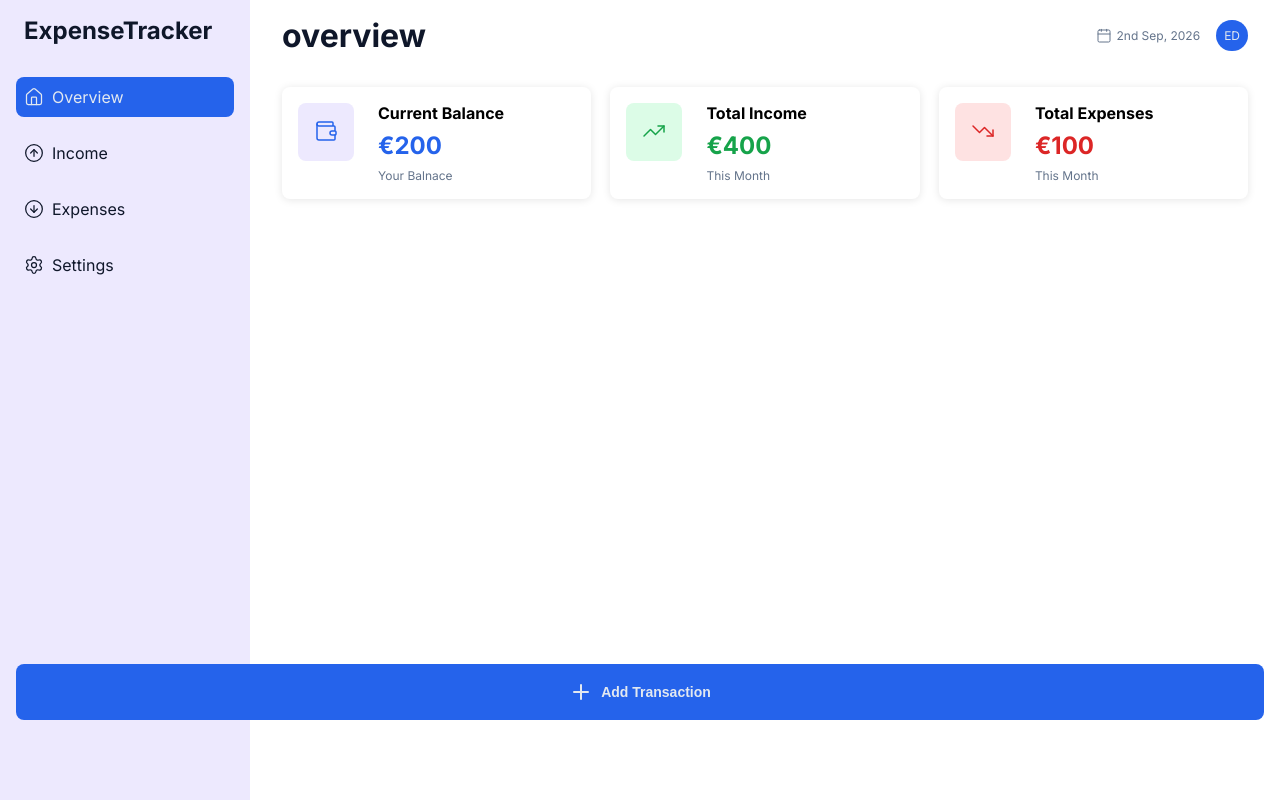
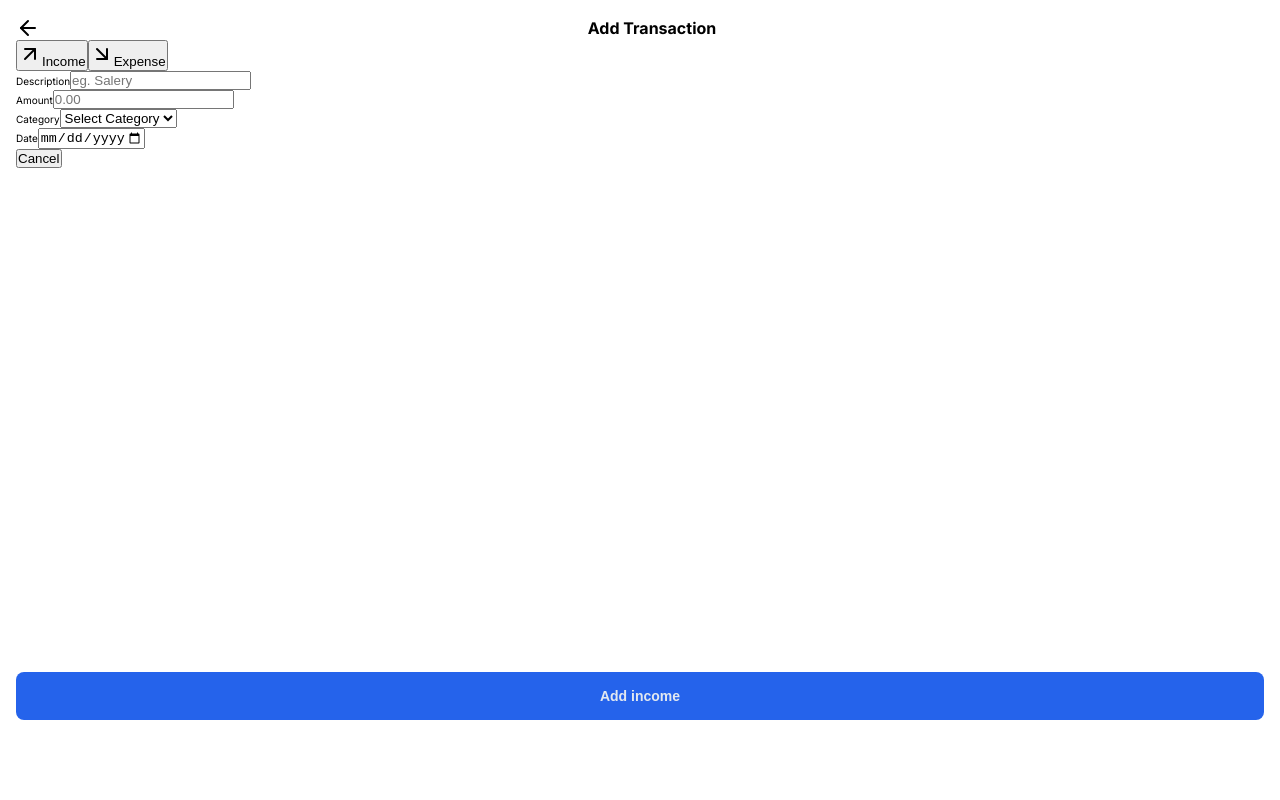
Before and after one commit to edwardshanahan97/expense-tracker, a React (Vite) app: page / in a window 1280 px wide. Built offline with nearby package versions, Linux system fonts and the light colour scheme.

Commit message:
feat: add transaction component content

```diff
--- a/src/App.jsx
+++ b/src/App.jsx
@@ -11,7 +11,7 @@ const App = () => {
       <Header />
 
       <Routes>
-        <Route path="/" element={<Overview />} />
+        <Route index path="/" element={<Overview />} />
       </Routes>
     </div>
   );
--- /dev/null
+++ b/src/components/AddTransaction/AddTransaction.css
@@ -0,0 +1,28 @@
+.add-transaction {
+  position: fixed;
+  top: 0;
+  left: 0;
+  width: 100%;
+  height: 100vh;
+  z-index: 2;
+  padding: 1.6rem;
+  background-color: #fff;
+}
+
+.add-transaction__header {
+  display: flex;
+  justify-content: center;
+  align-items: center;
+  width: 100%;
+}
+
+.add-transaction__header .heading-2 {
+  color: var(--color-text-main);
+  font-size: 1.6rem;
+  text-align: center;
+  justify-self: center;
+  flex: 1;
+}
+
+.add-transaction__header svg {
+}
--- /dev/null
+++ b/src/components/AddTransaction/AddTransaction.jsx
@@ -0,0 +1,125 @@
+import { ArrowDownRight, ArrowLeft, ArrowUpRight } from "lucide-react";
+import { usePage } from "../../context/PageContext";
+import "./AddTransaction.css";
+import { useState } from "react";
+import { categoriesData } from "../../data/categoriesData";
+import Button from "../Button/Button";
+
+const AddTransaction = () => {
+  const { currentPage } = usePage();
+  const [category, setCategory] = useState("income");
+  let categories = [];
+  let title = "";
+
+  if (currentPage === "overview") {
+    title = "Transaction";
+    if (category === "income") {
+      categories = categoriesData.income;
+    } else if (category === "expenses") {
+      categories = categoriesData.expenses;
+    }
+  } else if (currentPage === "income") {
+    title = "Income";
+    categories = categoriesData.income;
+  } else if (currentPage === "expenses") {
+    title = "Expenses";
+    categories = categoriesData.expenses;
+  }
+
+  const today = new Date();
+
+  const localDate = [
+    today.getFullYear(),
+    String(today.getMonth() + 1).padStart(2, "0"),
+    String(today.getDate()).padStart(2, "0"),
+  ].join("-");
+
+  return (
+    <section className="add-transaction">
+      <div className="add-transaction__header">
+        <ArrowLeft />
+
+        <h2 className="heading-2">Add {title}</h2>
+      </div>
+
+      <div className="add-transaction__type">
+        <button
+          onClick={() => setCategory("income")}
+          className="add-transaction__income"
+        >
+          <ArrowUpRight />
+
+          <span>Income</span>
+        </button>
+
+        <button
+          onClick={() => setCategory("expenses")}
+          className="add-transaction__expense"
+        >
+          <ArrowDownRight />
+
+          <span>Expense</span>
+        </button>
+      </div>
+
+      <div className="add-transaction__form">
+        <div className="add-transaction__group">
+          <label className="add-transtion__label" htmlFor="description">
+            Description
+          </label>
+
+          <input
+            id="description"
+            type="text"
+            placeholder="eg. Salery"
+            className="add-transaction__input"
+            name="description"
+          />
+        </div>
+
+        <div className="add-transaction__group">
+          <label className="add-transtion__label" htmlFor="amount">
+            Amount
+          </label>
+
+          <input
+            id="amount"
+            type="number"
+            placeholder="0.00"
+            className="add-transaction__input"
+            name="amount"
+          />
+        </div>
+
+        <div className="add-transaction__group">
+          <label className="add-transtion__label" htmlFor="amount">
+            Category
+          </label>
+
+          <select>
+            <option value="">Select Category</option>
+            {categories.map((category, index) => (
+              <option key={index} value={category}>
+                {category}
+              </option>
+            ))}
+          </select>
+        </div>
+
+        <div className="add-transaction__group">
+          <label className="add-transtion__label" htmlFor="amount">
+            Date
+          </label>
+
+          <input type="date" max={localDate} />
+        </div>
+      </div>
+
+      <Button title={`Add ${category}`} />
+
+      <button className="add-transaction__cancel">Cancel</button>
+    </section>
+  );
+};
+
+export default AddTransaction;
--- a/src/components/Button/Button.jsx
+++ b/src/components/Button/Button.jsx
@@ -1,25 +1,13 @@
 import { Plus } from "lucide-react";
-import { usePage } from "../../context/PageContext";
 import "./Button.css";
 
-const TransactionButton = () => {
-  const { currentPage } = usePage();
-  let title = "";
-
-  if (currentPage === "overview") {
-    title = "Add Transaction";
-  } else if (currentPage === "income") {
-    title = "Add Income";
-  } else {
-    title = "Add Expense";
-  }
-
+const Button = ({ title, isMobile }) => {
   return (
     <button className="button">
-      <Plus color="var(--color-text-light)" />
+      {isMobile && <Plus color="var(--color-text-light)" />}
       <span className="button__text">{title}</span>
     </button>
   );
 };
 
-export default TransactionButton;
+export default Button;
--- /dev/null
+++ b/src/data/categoriesData.js
@@ -0,0 +1,25 @@
+export const categoriesData = {
+  income: [
+    "salary",
+    "freelance",
+    "business",
+    "investments",
+    "gifts",
+    "refunds",
+    "other",
+  ],
+  expenses: [
+    "housing",
+    "food & dining",
+    "groceries",
+    "transport",
+    "bills & utilities",
+    "shopping",
+    "entertainment",
+    "health",
+    "education",
+    "travel",
+    "subscriptions",
+    "Other",
+  ],
+};
--- a/src/pages/Overview/Overview.jsx
+++ b/src/pages/Overview/Overview.jsx
@@ -3,6 +3,7 @@ import { useEffect } from "react";
 import { usePage } from "../../context/PageContext";
 import OverviewSummary from "./OverviewSummary/OverviewSummary";
 import Button from "../../components/Button/Button";
+import AddTransaction from "../../components/AddTransaction/AddTransaction";
 
 const Overview = () => {
   const { setCurrentPage } = usePage();
@@ -13,7 +14,9 @@ const Overview = () => {
     <main>
       <OverviewSummary />
 
-      <Button />
+      <AddTransaction />
+
+      <Button isMobile={true} title="Add Transaction" />
     </main>
   );
 };
```
